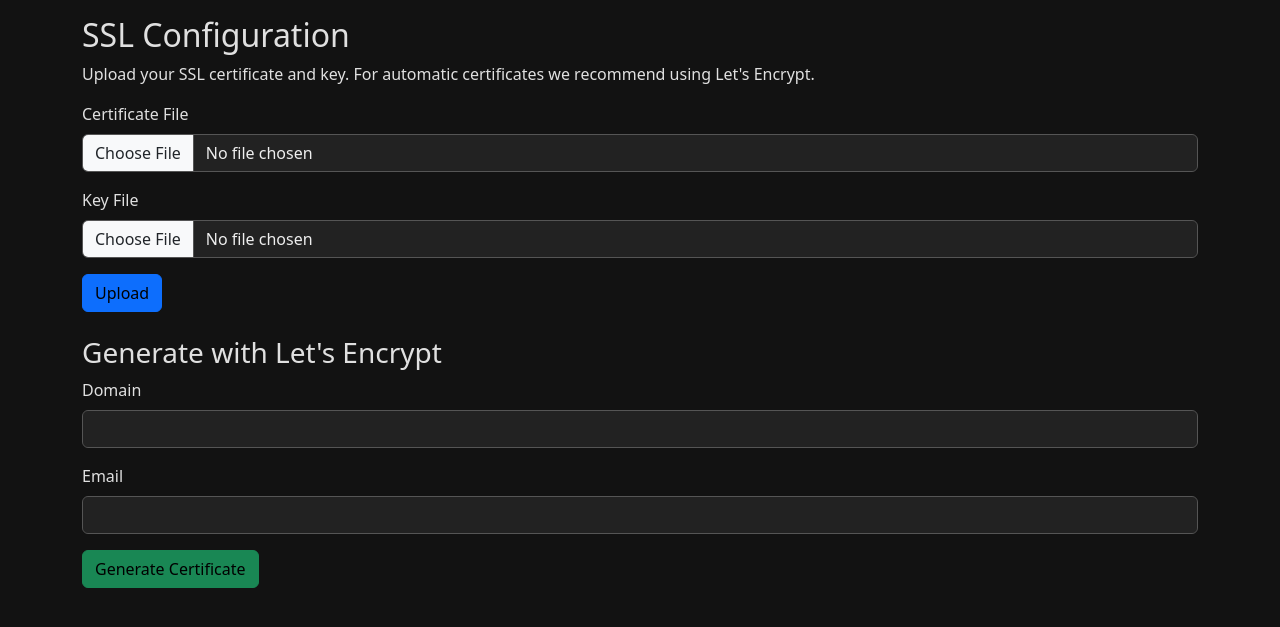
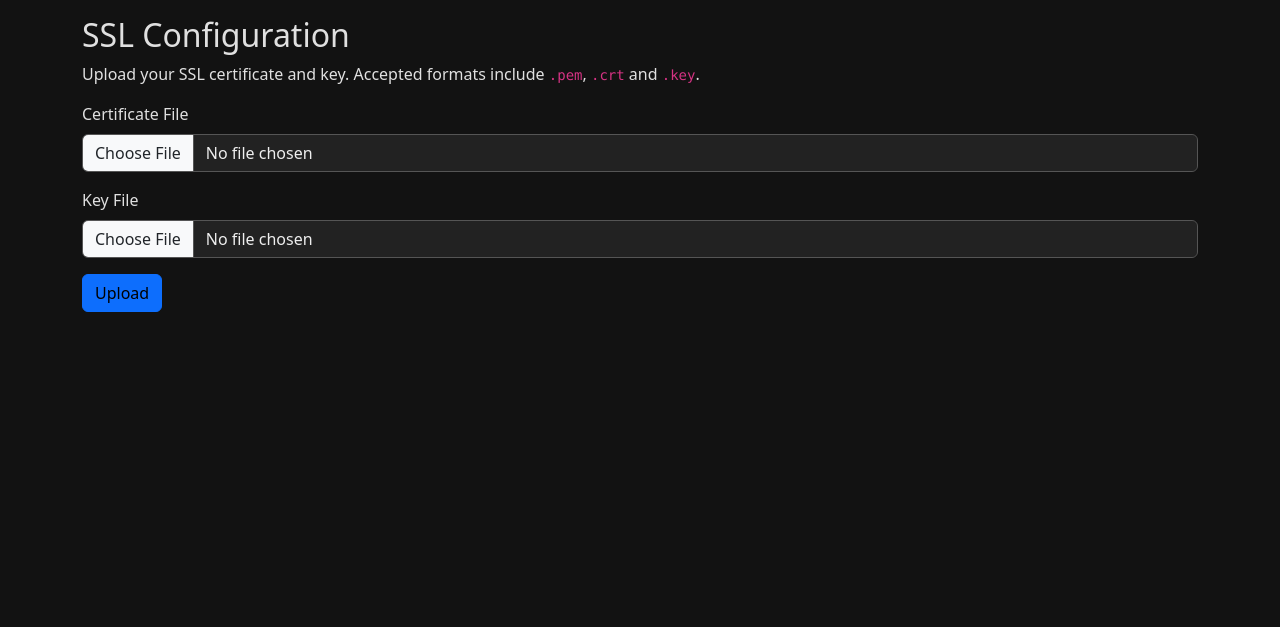
Before and after one commit to tino113/QR-Code-Inventory-manager, a Flask app: page /admin/ssl in a window 1280 px wide. Shown: the part 56-683 px from the top of the page. Run offline with Flask 3, Linux system fonts and the light colour scheme; the visitor is signed in with stand-in values (Sample User, id 1).

Commit message:
Simplify SSL management and drop Let's Encrypt

```diff
--- a/app.py
+++ b/app.py
@@ -9,7 +9,7 @@ from flask_sqlalchemy import SQLAlchemy
 from werkzeug.security import generate_password_hash, check_password_hash
 from werkzeug.utils import secure_filename
 import qrcode
-import subprocess
+import glob
 
 
 app = Flask(__name__)
@@ -499,30 +499,18 @@ def admin_ssl():
         key = request.files.get('key')
         os.makedirs('ssl', exist_ok=True)
         if cert and cert.filename:
-            cert.save(os.path.join('ssl', 'cert.pem'))
+            cext = os.path.splitext(cert.filename)[1] or '.pem'
+            for f in glob.glob(os.path.join('ssl', 'cert.*')):
+                os.remove(f)
+            cert.save(os.path.join('ssl', f'cert{cext}'))
         if key and key.filename:
-            key.save(os.path.join('ssl', 'key.pem'))
+            kext = os.path.splitext(key.filename)[1] or '.pem'
+            for f in glob.glob(os.path.join('ssl', 'key.*')):
+                os.remove(f)
+            key.save(os.path.join('ssl', f'key{kext}'))
         flash('SSL files uploaded. Configure your server accordingly.', 'info')
         return redirect(url_for('admin_ssl'))
     return render_template('admin_ssl.html')
-
-
-@app.route('/admin/ssl/generate', methods=['POST'])
-def admin_ssl_generate():
-    user = current_user()
-    if not user or user.username != 'admin':
-        abort(403)
-    domain = request.form['domain']
-    email = request.form['email']
-    try:
-        subprocess.run([
-            'certbot', 'certonly', '--standalone', '-d', domain,
-            '-m', email, '--agree-tos', '--non-interactive'
-        ], check=True)
-        flash('Certificate generated. Configure your server to use it.', 'info')
-    except Exception as e:
-        flash(f'Error generating certificate: {e}', 'danger')
-    return redirect(url_for('admin_ssl'))
 
 
 @app.route('/item/<code>')
@@ -932,5 +920,12 @@ def scanner():
 if __name__ == '__main__':
     with app.app_context():
         setup_database()
-    ssl = None if os.environ.get('FLASK_NO_SSL') == '1' else 'adhoc'
+    ssl = None
+    if os.environ.get('FLASK_NO_SSL') != '1':
+        cert_files = glob.glob(os.path.join('ssl', 'cert.*'))
+        key_files = glob.glob(os.path.join('ssl', 'key.*'))
+        if cert_files and key_files:
+            ssl = (cert_files[0], key_files[0])
+        else:
+            ssl = 'adhoc'
     app.run(host='0.0.0.0', port=5000, ssl_context=ssl)
--- a/requirements.txt
+++ b/requirements.txt
@@ -4,4 +4,3 @@ qrcode
 pillow
 pytest
 flask_sqlalchemy
-certbot
--- a/templates/admin_ssl.html
+++ b/templates/admin_ssl.html
@@ -1,7 +1,7 @@
 {% extends 'base.html' %}
 {% block content %}
 <h2>SSL Configuration</h2>
-<p>Upload your SSL certificate and key. For automatic certificates we recommend using Let's Encrypt.</p>
+<p>Upload your SSL certificate and key. Accepted formats include <code>.pem</code>, <code>.crt</code> and <code>.key</code>.</p>
 <form method="post" enctype="multipart/form-data">
   <div class="mb-3">
     <label class="form-label">Certificate File</label>
@@ -13,16 +13,4 @@
   </div>
   <button class="btn btn-primary" type="submit">Upload</button>
 </form>
-<h3 class="mt-4">Generate with Let's Encrypt</h3>
-<form method="post" action="/admin/ssl/generate">
-  <div class="mb-3">
-    <label class="form-label">Domain</label>
-    <input type="text" name="domain" class="form-control" required>
-  </div>
-  <div class="mb-3">
-    <label class="form-label">Email</label>
-    <input type="email" name="email" class="form-control" required>
-  </div>
-  <button class="btn btn-success" type="submit">Generate Certificate</button>
-</form>
 {% endblock %}
```
